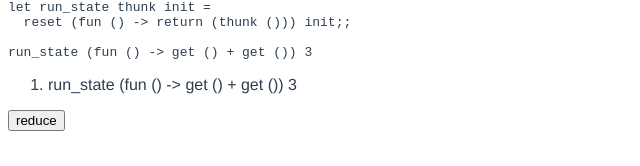
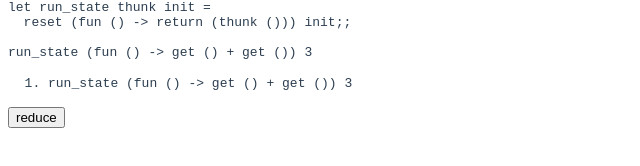
Before and after one commit to bleis-tift/shift-reset-stepper-js, a Vue app: page / in a window 1280 px wide. Both pictures are taken after a click on the button "parse". Shown: the part 397-563 px from the top of the page, without its empty margins (0-640 px from the left). Built offline with nearby package versions, Linux system fonts and the light colour scheme.

Commit message:
parseしてからreduceボタンを出すようにした

```diff
--- a/src/App.vue
+++ b/src/App.vue
@@ -6,11 +6,11 @@
     <p>{{error}}</p>
     <pre>{{code}}</pre>
     <ol>
-      <li v-for='(step, index) in steps' :key='index'>
+      <li v-for='(step, index) in steps' :key='index' class='ocha'>
         {{printExpr(step)}}
       </li>
     </ol>
-    <input type='button' value='reduce' v-on:click="reduce"></input>
+    <input type='button' value='reduce' v-on:click="reduce" v-if='hasParsed'></input>
   </div>
 </template>
 
@@ -35,6 +35,11 @@ export default {
       steps: [],
       parsed: '',
     };
+  },
+  computed: {
+    hasParsed() {
+      return this.code !== '';
+    }
   },
   methods: {
     parse() {
@@ -80,4 +85,7 @@ textarea {
   min-width: 500px;
   min-height: 200px;
 }
+.ocha {
+  font-family: monospace;
+}
 </style>
```
